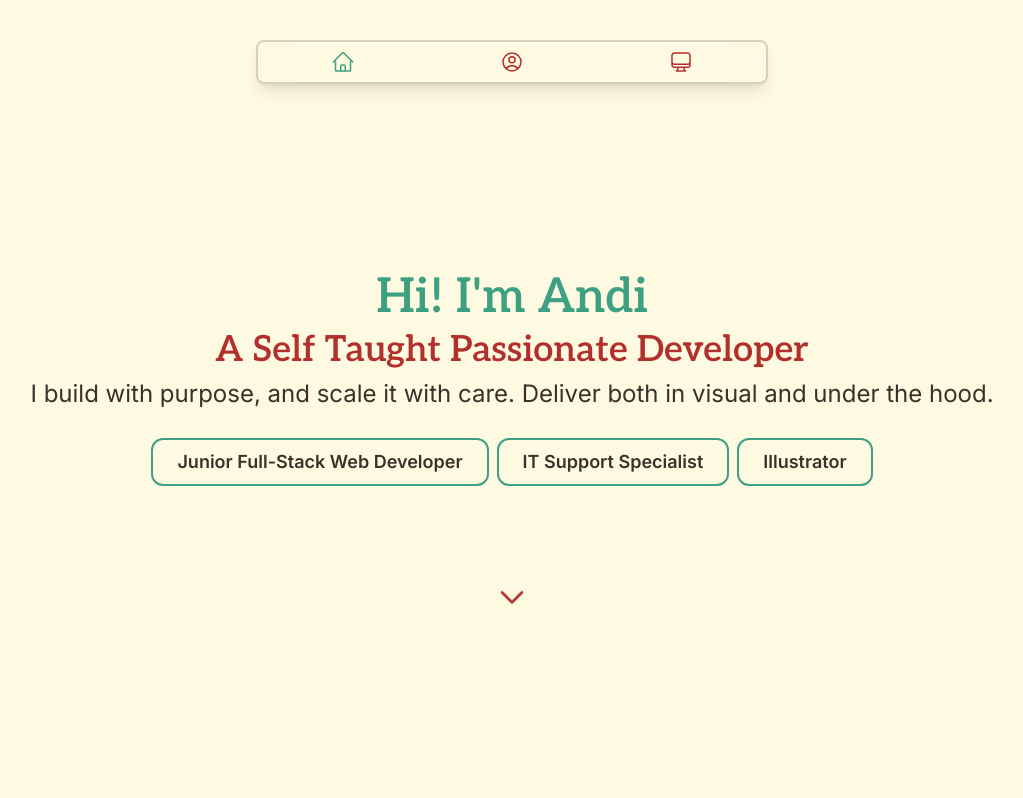
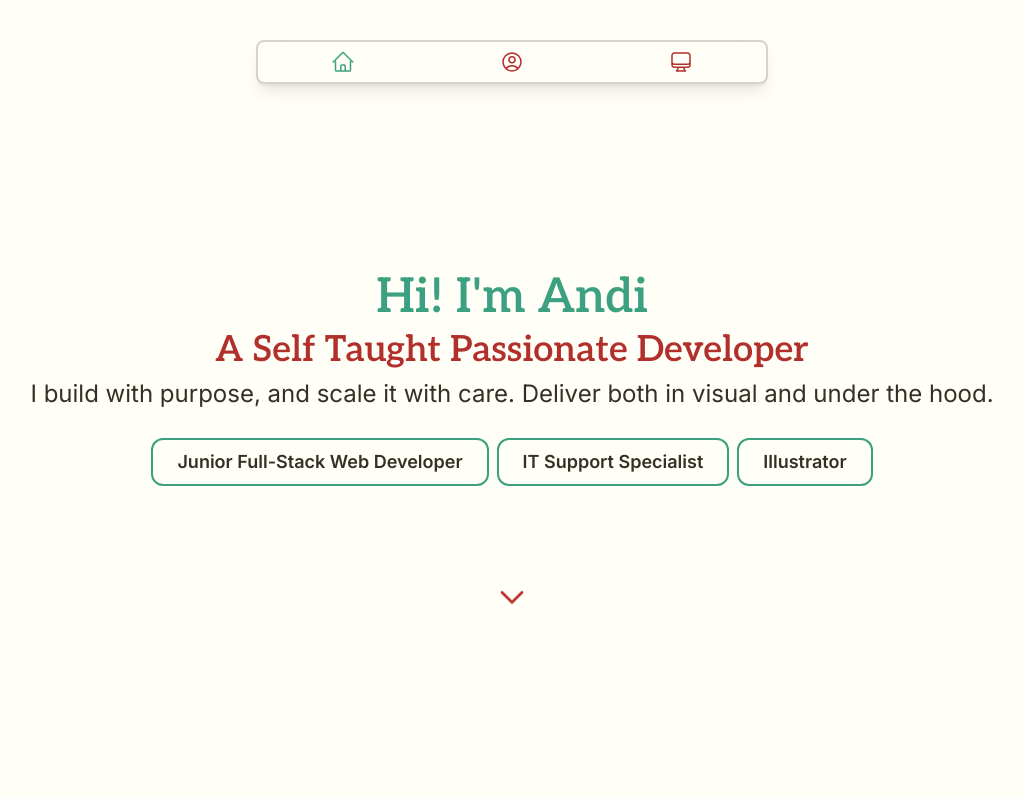
Before and after one commit to andi-ramadhan/andiramadhan.github.io, a React (Vite) app: page / in a window 1280 px wide. Shown: the top 798 px of the page, without its empty margins (128-1151 px from the left). Built offline with nearby package versions, Linux system fonts and the light colour scheme.

Commit message:
Changing color palette

```diff
--- a/src/App.css
+++ b/src/App.css
@@ -2,11 +2,11 @@
 @import "tailwindcss";
 
 @theme {
-  --color-my-white: rgb(254, 249, 225);
+  --color-my-white: #fffef7;
   --color-my-whitesmoke: rgb(229, 208, 172);
   --color-my-cyan: #3CA081;
   --color-my-red: #B1302B;
-  --color-my-black: #383228;
+  --color-my-black: #333125;
   --font-inter: "Inter", sans-serif;
   --font-aleo: "Aleo", serif;
 }
@@ -21,5 +21,5 @@
 }
 
 .color-switcher {
-  color: #e5d0ac;
+  color: #333125;
 }
```
